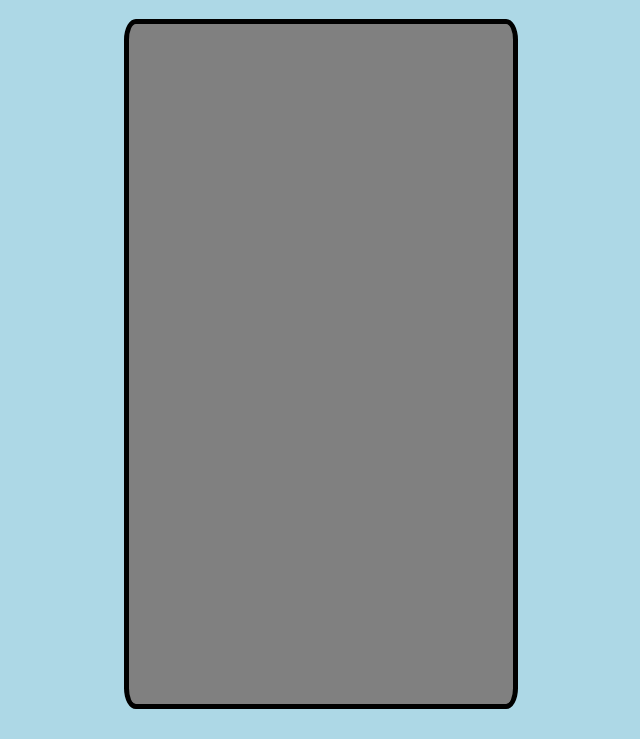
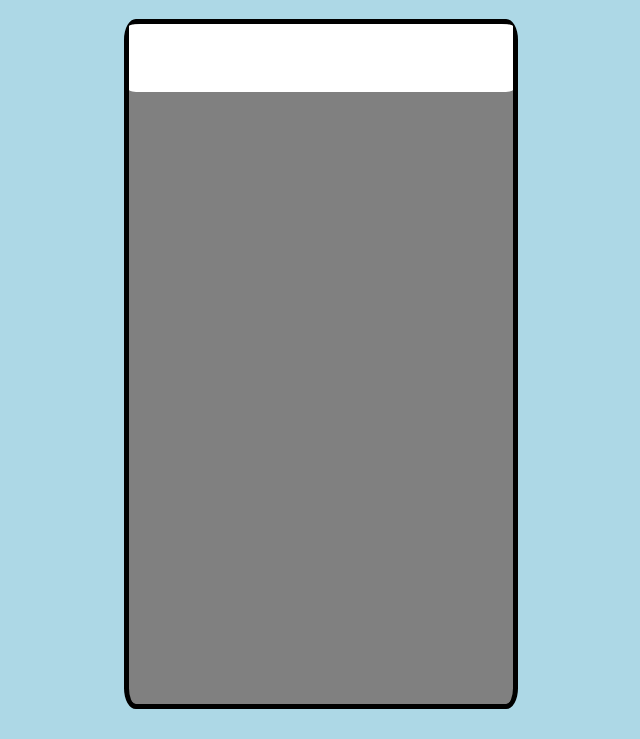
Before and after one commit to alanzhang03/calculator, a plain HTML site: page index.html in a window 1280 px wide. Shown: the part 61-800 px from the top of the page, without its empty margins (319-959 px from the left). Drawn offline with Linux system fonts and the light colour scheme.

Commit message:
operations

```diff
--- a/calculator.js
+++ b/calculator.js
@@ -1,3 +1,24 @@
+function add(num1,num2){
+    return num1 + num2;
+}
+
+function subtract(num1,num2){
+    return num1 - num2;
+}
+
+function mutiply(num1,num2){
+    return num1 * num2;
+}
+
+function divide(num1,num2){
+    return num1/num2;
+}
 
 
 const calcContainer = document.getElementById("calculator-container");
+
+
+console.log(add(1,2));
+console.log(mutiply(6,2));
+console.log(subtract(6,2));
+console.log(divide(3,0));
--- a/index.html
+++ b/index.html
@@ -3,7 +3,7 @@
 <head>
     <meta charset="UTF-8">
     <meta name="viewport" content="width=device-width, initial-scale=1.0">
-    <title>Document</title>
+    <title>Alan Calculator App</title>
     <link rel="stylesheet" href="styles.css">
     <script src="calculator.js" defer></script>
 </head>
--- a/styles.css
+++ b/styles.css
@@ -1,5 +1,8 @@
 body{
     background-color: #add8e6;
+    margin: 0;
+    padding: 0;
+    box-sizing: border-box;
 }
 
 h1{
@@ -18,7 +21,10 @@ h1{
 }
 
 .calculator-display-math{
-    height: 15vh;
-    width: auto;
-    background-color:;
+    height: 10%;
+    background-color: white;
+    width: 100%;
+    border-radius: 3%;
+
+
 }
```
